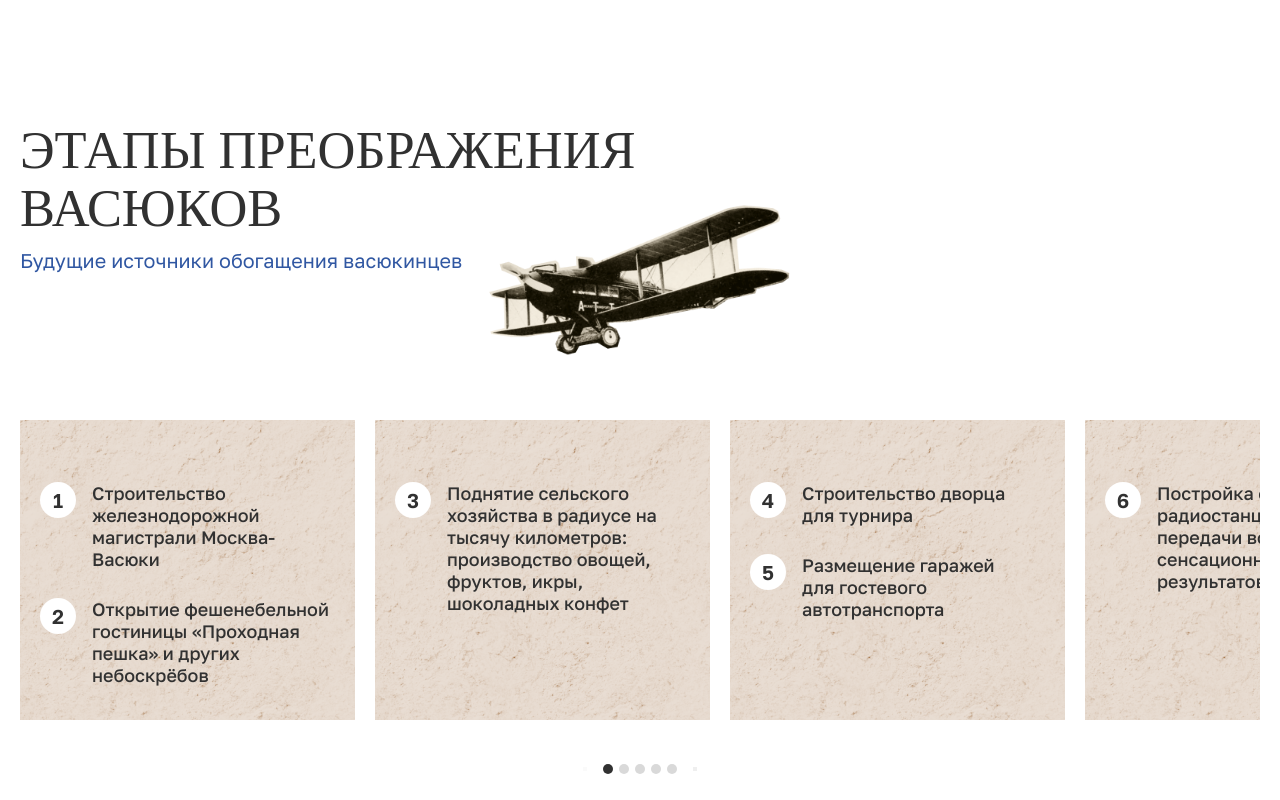
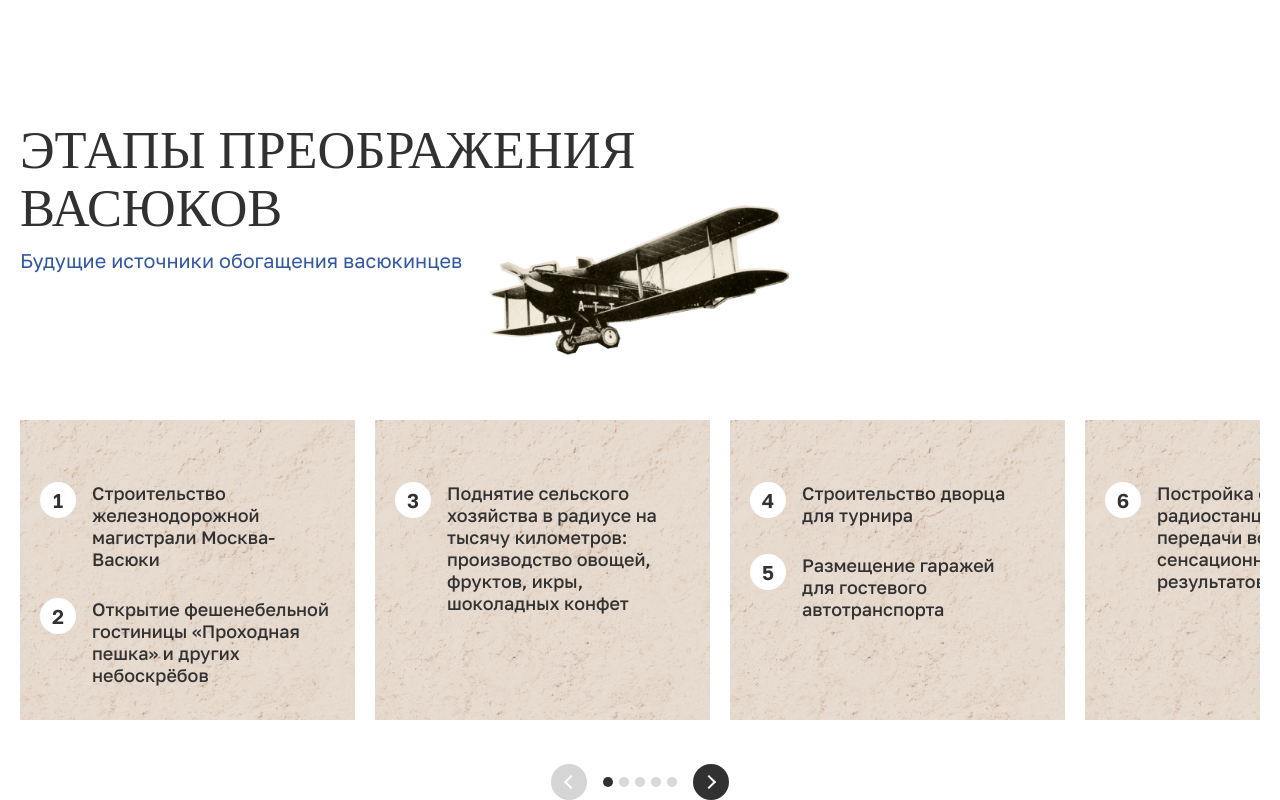
Before and after one commit to n1k2100/yandex-craud-test-task, a website: page index.html in a window 1280 px wide. Shown: the part 3135-3935 px from the top of the page. Before the commit the page ends 3909 px from the top, so only its background shows below. Drawn offline with Linux system fonts and the light colour scheme; a web font is replaced by a local one.

Commit message:
#22 chore: подключены стили

```diff
--- a/index.css
+++ b/index.css
@@ -1,5 +1,7 @@
 @import url("./styles/fonts.css");
 @import url("./styles/stages.css");
+@import url("./styles/participants.css");
+@import url("./styles/common.css");
 
 * {
   box-sizing: border-box;
```
